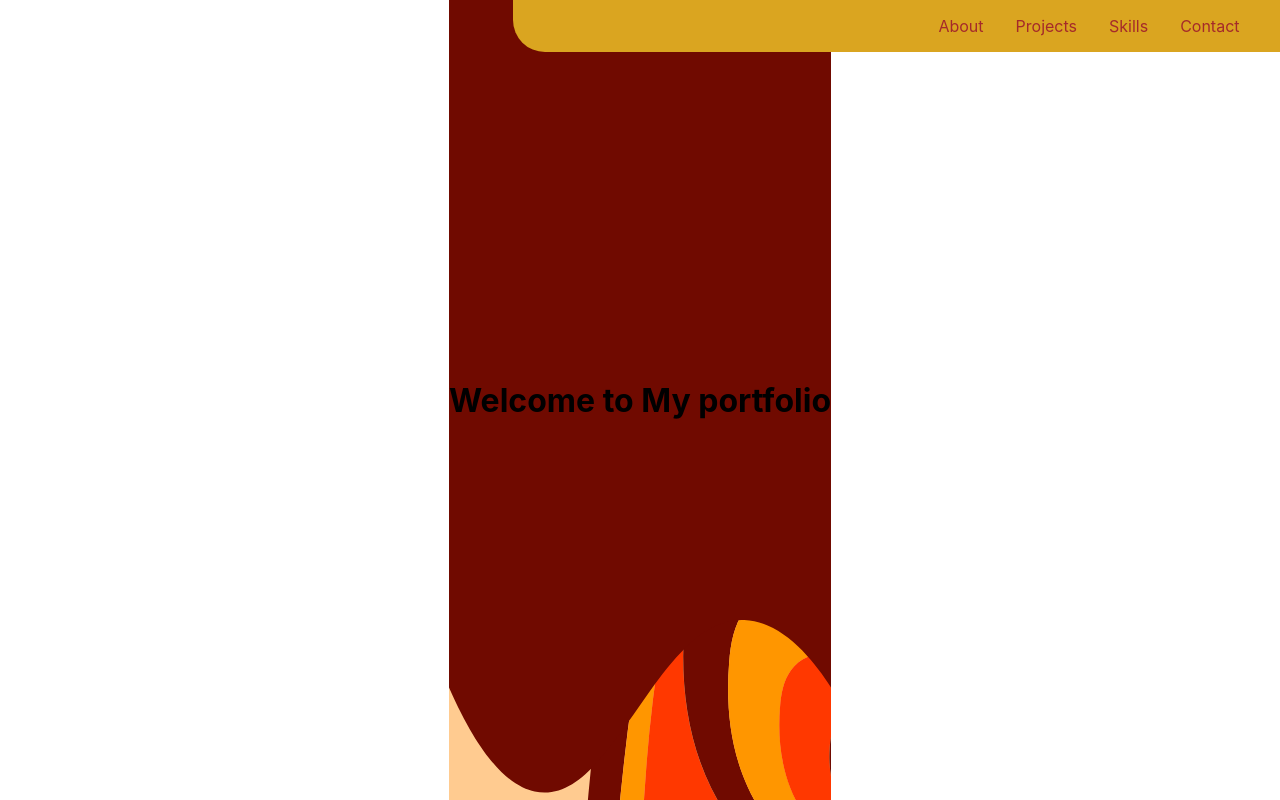
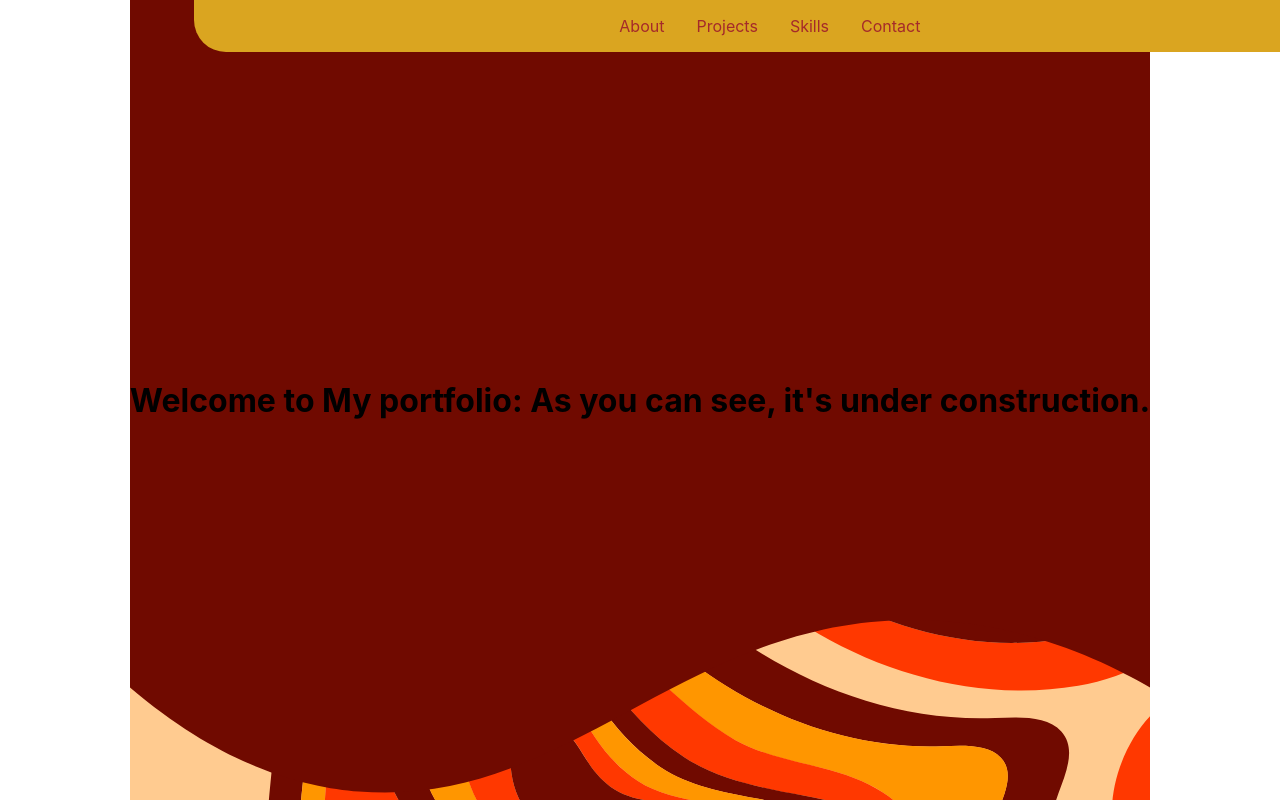
Before and after one commit to sanguine-dreams/react-Portfolio, a React (Vite) app: page / in a window 1280 px wide. Shown: the top 800 px of the page. Built offline with nearby package versions, Linux system fonts and the light colour scheme.

Commit message:
add: under construction

```diff
--- a/src/sections/Footer.jsx
+++ b/src/sections/Footer.jsx
@@ -1,6 +1,6 @@
 function Footer() {
     return(<div>
-        <footer>Feets</footer>
+        <footer>Footer goes here</footer>
     </div>)
 }
 
--- a/src/sections/Intro.jsx
+++ b/src/sections/Intro.jsx
@@ -1,6 +1,6 @@
 function Intro(){
     return <div className="intro">
-        <h1>Welcome to My portfolio</h1>
+        <h1>Welcome to My portfolio: As you can see, it's under construction. </h1>
     </div>
 }
 
```
